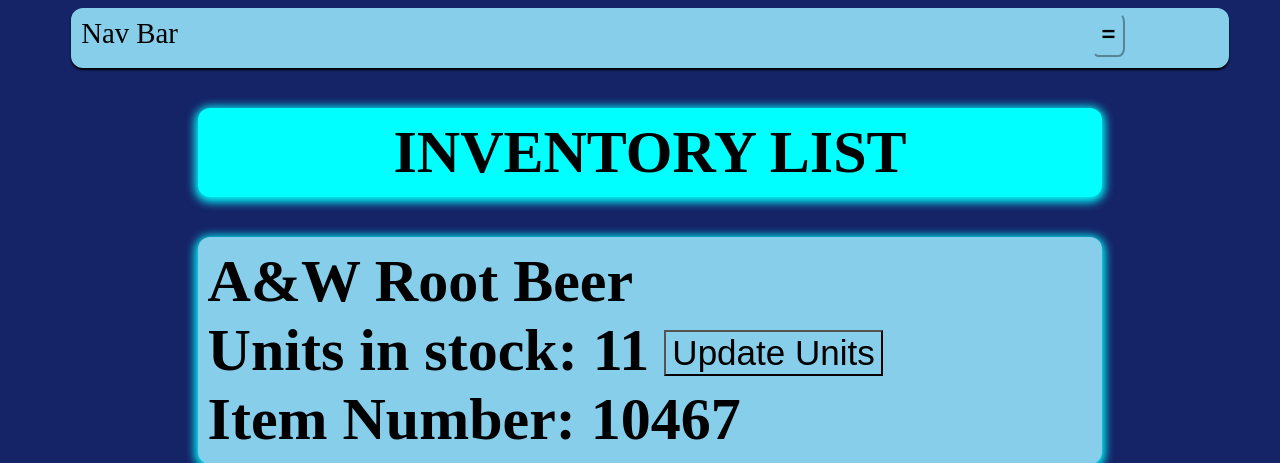
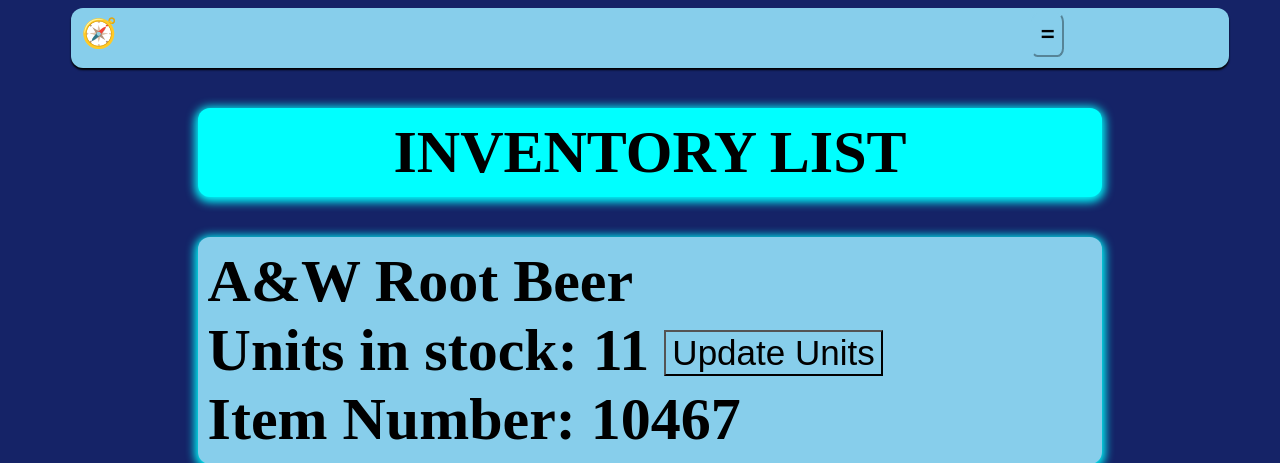
Before and after one commit to pimpy6565/inventory_project, a Django app: page / in a window 1280 px wide. Shown: the top 463 px of the page. Run offline with Django 4.2, Linux system fonts and the light colour scheme; data comes from the database, SQL or seed files in the repository; some libraries are stand-ins or nearby versions.

Commit message:
navbar fix

```diff
--- a/pepsi_ui/templates/navbar.html
+++ b/pepsi_ui/templates/navbar.html
@@ -1,5 +1,5 @@
 <header class="titlebarme" >
-    <a class="nav-item" href="{% url 'main' %}">Nav Bar</a>
+    <a class="nav-item" href="{% url 'main' %}">🧭</a>
     <button class="ham">꓿</button>
 
 </header>
```
